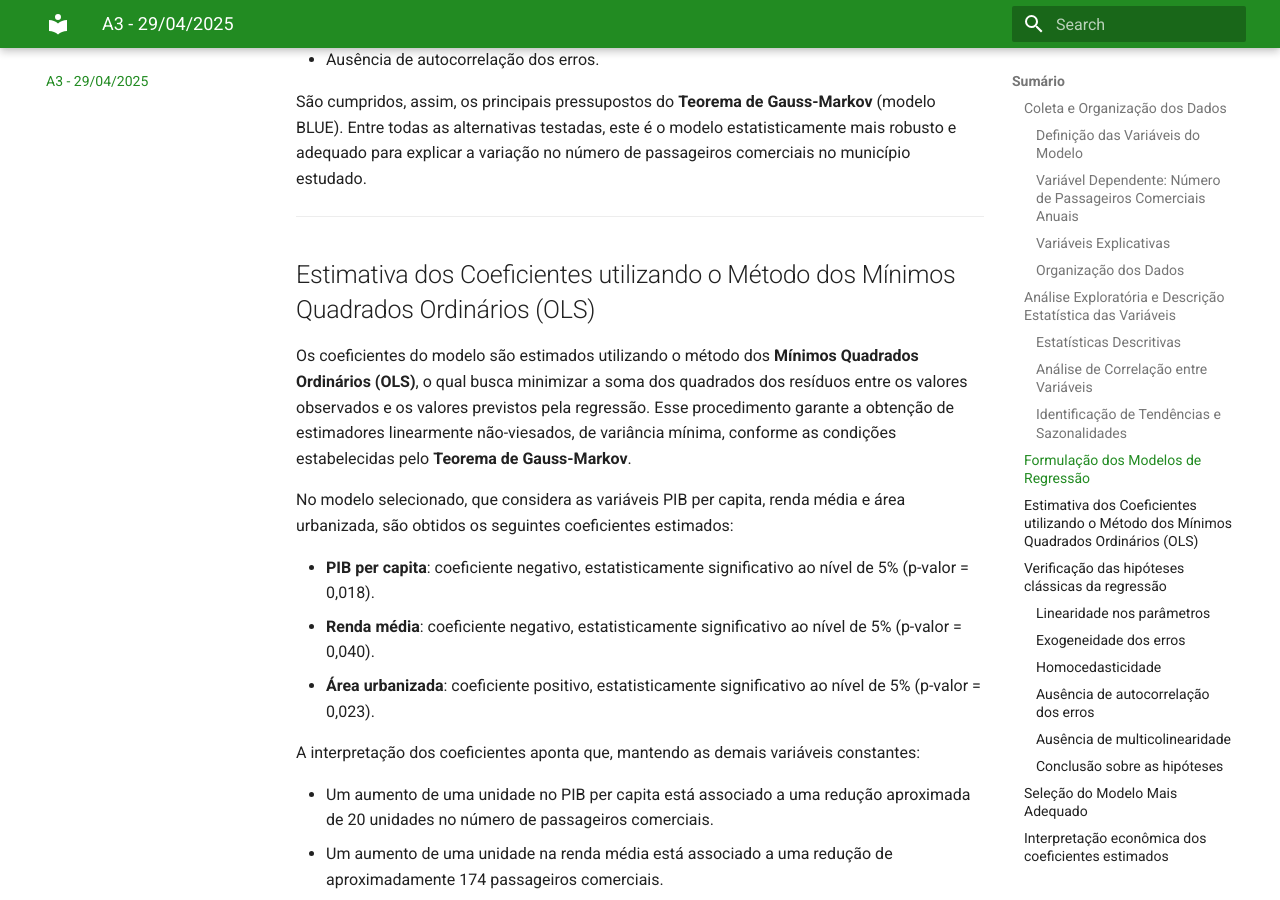
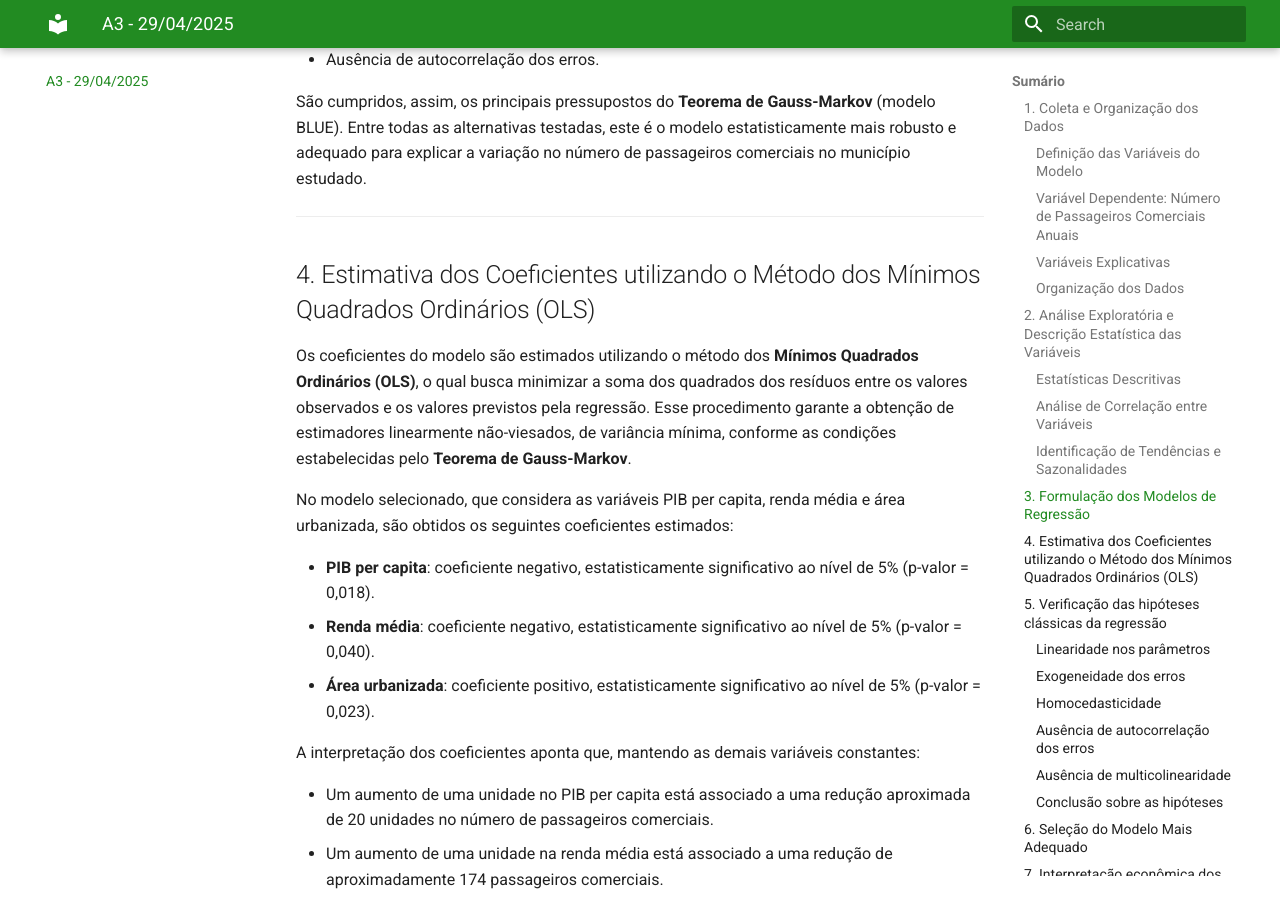
Before and after one commit to Lirucas/ProjetoTesteMkDocs, an MkDocs documentation site: the page built from docs/atv3.md, in a window 1280 px wide and 900 px high, scrolled down 4976 px. Built offline with MkDocs 1.6.1 and Material for MkDocs 9.7.7, drawn with Linux system fonts in a browser that asks for light colours; some of the changed text lies outside the part shown.

Commit message:
Atualização mkdocs

```diff
--- a/docs/atv3.md
+++ b/docs/atv3.md
@@ -1,6 +1,6 @@
 # **Demanda por transporte aéreo**
 
-## Coleta e Organização dos Dados ##
+## 1. Coleta e Organização dos Dados ##
 
 Esta seção apresenta a definição e organização das variáveis envolvidas na modelagem econométrica da demanda por transporte aéreo no município de São José dos Campos. A abordagem adotada utiliza um **modelo de regressão linear** com base em **séries temporais anuais**, considerando uma variável dependente e um conjunto de variáveis explicativas socioeconômicas e urbanas.
 
@@ -54,7 +54,7 @@ Os dados foram organizados como **série temporal anual** entre 2010 e 2024.
 
 ---
 
-## Análise Exploratória e Descrição Estatística das Variáveis ##
+## 2. Análise Exploratória e Descrição Estatística das Variáveis ##
 
 ### Estatísticas Descritivas ###
 
@@ -103,7 +103,7 @@ Foram calculadas as principais estatísticas descritivas para as variáveis, con
 
 ---
 
-## Formulação dos Modelos de Regressão ##
+## 3. Formulação dos Modelos de Regressão ##
 
 Para a análise proposta, é adotado o modelo de regressão **linear simples com múltiplas variáveis explicativas**. Essa forma funcional é caracterizada pela relação linear entre a variável dependente (número de passageiros comerciais) e as variáveis independentes (PIB per capita, renda média e área urbanizada).
 
@@ -141,7 +141,7 @@ São cumpridos, assim, os principais pressupostos do **Teorema de Gauss-Markov**
 
 ---
 
-## Estimativa dos Coeficientes utilizando o Método dos Mínimos Quadrados Ordinários (OLS)##
+## 4. Estimativa dos Coeficientes utilizando o Método dos Mínimos Quadrados Ordinários (OLS)##
 
 Os coeficientes do modelo são estimados utilizando o método dos **Mínimos Quadrados Ordinários (OLS)**, o qual busca minimizar a soma dos quadrados dos resíduos entre os valores observados e os valores previstos pela regressão. Esse procedimento garante a obtenção de estimadores linearmente não-viesados, de variância mínima, conforme as condições estabelecidas pelo **Teorema de Gauss-Markov**.
 
@@ -165,7 +165,7 @@ Esses resultados confirmam que todos os coeficientes são estatisticamente signi
 
 ---
 
-## Verificação das hipóteses clássicas da regressão ##
+## 5. Verificação das hipóteses clássicas da regressão ##
 
 A validade dos estimadores obtidos por Mínimos Quadrados Ordinários (OLS) depende do atendimento às hipóteses clássicas da regressão linear. A seguir, cada hipótese é discutida, testada e analisada em relação ao modelo estimado.
 
@@ -216,7 +216,7 @@ A validade dos estimadores obtidos por Mínimos Quadrados Ordinários (OLS) depe
 
 ---
 
-## Seleção do Modelo Mais Adequado ##
+## 6. Seleção do Modelo Mais Adequado ##
 
 A seleção do modelo mais adequado foi realizada com base na comparação entre diferentes especificações, considerando os critérios de informação **AIC** e **BIC**, os coeficientes de determinação (**R²** e **R² ajustado**) e o **teste F** para avaliação da significância global.
 
@@ -231,13 +231,13 @@ A decisão final pela escolha deste modelo baseou-se na combinação entre bom a
 
 ---
 
-## Interpretação econômica dos coeficientes estimados ##
+## 7. Interpretação econômica dos coeficientes estimados ##
 
 O coeficiente do PIB per capita é negativo e estatisticamente significativo. Isso indica que, no contexto analisado, aumentos no PIB per capita estão associados à redução no número de passageiros comerciais. Economicamente, essa relação pode ser interpretada como reflexo de substituição modal: com maior poder aquisitivo, parte da população pode optar por meios de transporte mais privados ou aeroportos maiores da região. O coeficiente da renda média também é negativo e estatisticamente significativo. Esse comportamento sugere que aumentos na renda média da população local não necessariamente se traduzem em maior demanda por transporte aéreo comercial a partir do aeroporto analisado, reforçando a hipótese de diversificação no uso de modais e preferência por outros polos de transporte. O coeficiente da área urbanizada é positivo e estatisticamente significativo. A expansão da área urbanizada tende a estar associada ao crescimento da infraestrutura, serviços e dinâmica econômica local, fatores que aumentam a demanda por transporte aéreo comercial. Assim, um maior desenvolvimento territorial tem impacto positivo na movimentação de passageiros.
 
 De maneira geral, os resultados estão alinhados com a teoria econômica, que prevê que fatores como desenvolvimento urbano e estrutura de mobilidade influenciam diretamente a demanda por transporte aéreo, enquanto variáveis de renda podem gerar efeitos mais complexos dependendo da oferta disponível e da competição entre modais.
 
-## Validação do modelo ##
+## 8. Validação do modelo ##
 
 Devido ao tamanho reduzido da amostra (apenas sete observações), a divisão entre dados de treinamento e teste não foi aplicada. Essa divisão seria inviável estatisticamente e poderia comprometer a validade dos resultados.
 
```
